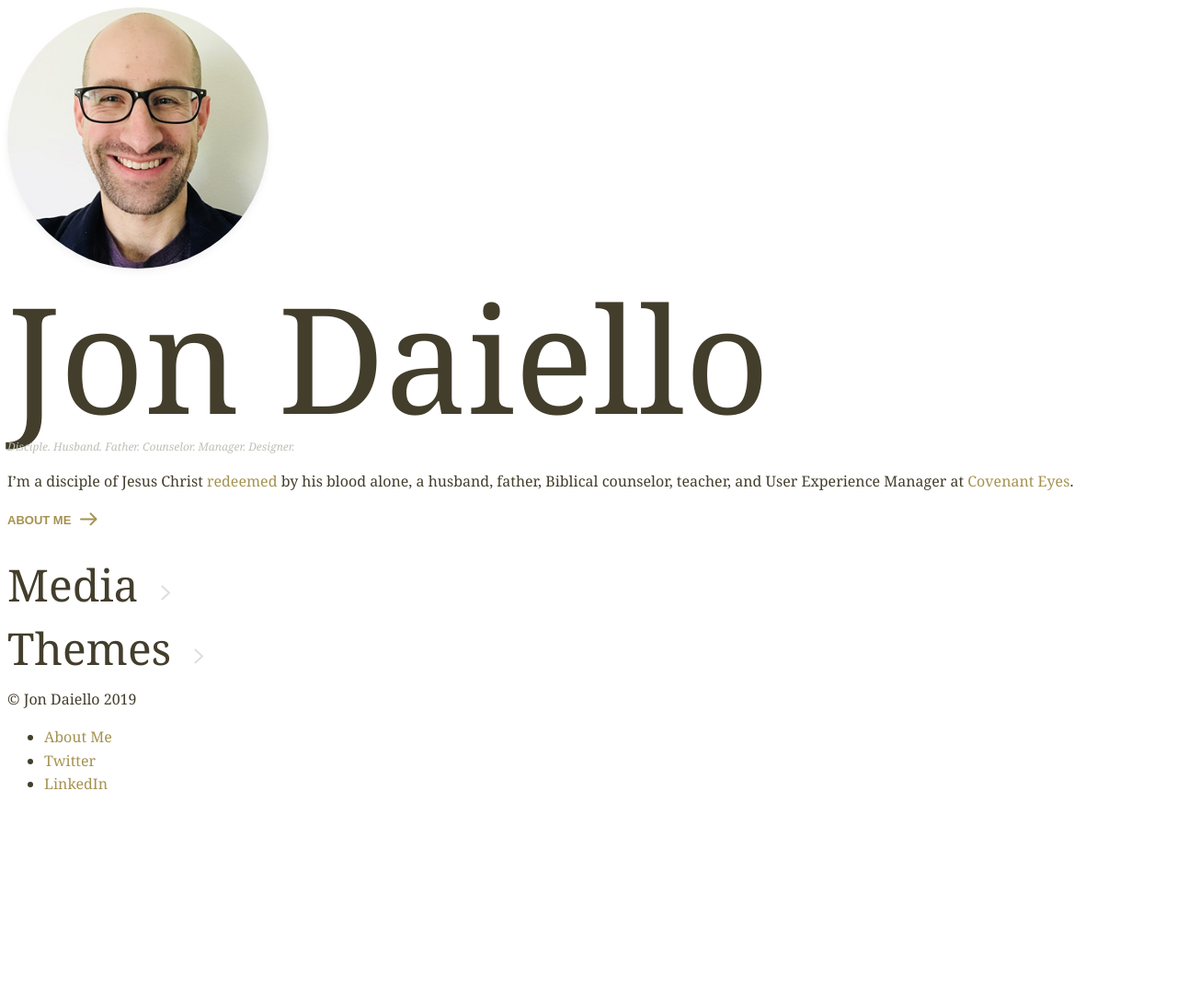
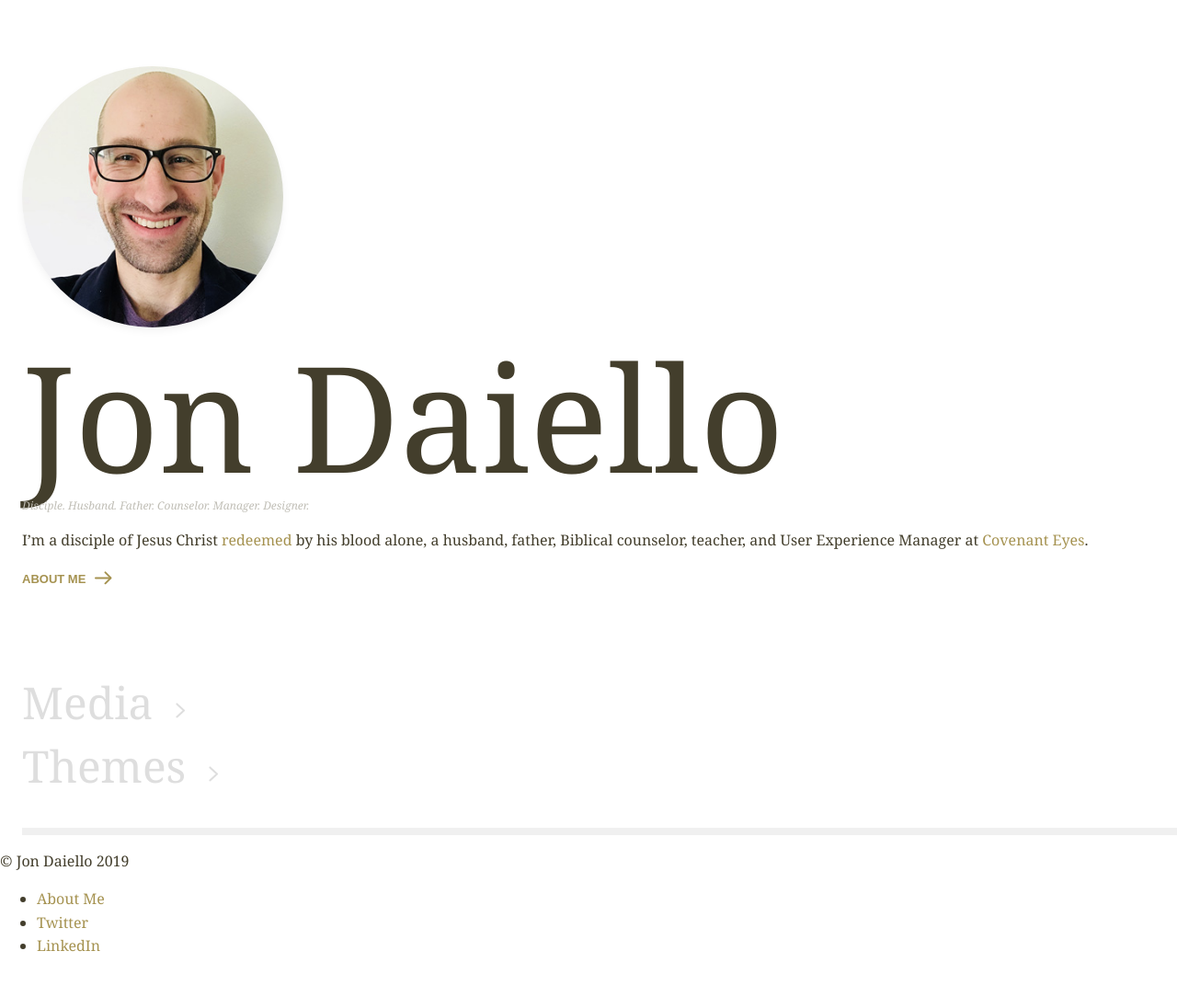
Before and after one commit to jondaiello/jondaiello-com, a PHP site: page / in a window 1280 px wide. Shown: the whole page at 92% size. Before the commit the page ends 859 px from the top, so only its background shows below. Run offline with PHP 8.4, Linux system fonts and the light colour scheme; some web fonts are replaced.

Commit message:
homepage header area mostly done

```diff
--- a/html/assets/scss/base.scss
+++ b/html/assets/scss/base.scss
@@ -3,6 +3,7 @@ $clr-primary: #A59250;
 $clr-text: #433E2C;
 $clr-text-lighter: #DEDEDE;
 $clr-text-lightest: #C1BFB7;
+$clr-border: #F0F0F0;
 
 $font-base: mencken-std, "Georgia", Times, serif;
 $font-alt: benton-sans, sans-serif;
@@ -16,18 +17,16 @@ $shadow-0: 0 32px 64px 0 rgba(0,0,0,.05);
 
 $size-tablet-min: 768px;
 
-// base styles
-body {
-  color: $clr-text;
-}
-
-a {
-  color: $clr-primary;
-  text-decoration: none;
+@function space($mulitplier) {
+  @return 8px * $mulitplier;
 }
 
 
 // resets
+html, body {
+  padding: 0;
+  margin: 0;
+}
 h1, h2, h3, h4, h5, h6, p {
   margin: 0;
   padding: 0;
@@ -42,6 +41,12 @@ html {
 body {
   font-size: 1em;
   line-height: 1.6;
+  color: $clr-text;
+}
+
+a {
+  color: $clr-primary;
+  text-decoration: none;
 }
 
 p {
@@ -141,6 +146,14 @@ em, i, .u-style-italic {
 
 }
 
+.u-container {
+  padding: space(1);
+
+  @media all and (min-width: $size-tablet-min) {
+    padding: space(3);
+  }
+}
+
 // one-offs
 
 .home-blurb {
@@ -149,9 +162,20 @@ em, i, .u-style-italic {
 
 .home-filters {
   margin-top: 2em;
+  border-bottom: 8px solid $clr-border;
+  margin-bottom: 1em;
+  margin-left: space(1);
+  padding-left: 0;
+
+  @media all and (min-width: $size-tablet-min) {
+    margin-left: space(3);
+  }
 }
 
 .filter-heading {
+  color: $clr-text-lighter;
+  cursor: pointer;
+
   svg, img {
     margin-left: .25em;
   }
@@ -163,5 +187,11 @@ em, i, .u-style-italic {
   ul {
     display: none;
     opacity: 0;
+    transition: all .2s ease-in-out;
+
+    &.mobile-visible {
+      display: block;
+      opacity: 1;
+    }
   }
 }
--- a/html/base.css
+++ b/html/base.css
@@ -1,9 +1,6 @@
-body {
-  color: #433E2C; }
-
-a {
-  color: #A59250;
-  text-decoration: none; }
+html, body {
+  padding: 0;
+  margin: 0; }
 
 h1, h2, h3, h4, h5, h6, p {
   margin: 0;
@@ -15,7 +12,12 @@ html {
 
 body {
   font-size: 1em;
-  line-height: 1.6; }
+  line-height: 1.6;
+  color: #433E2C; }
+
+a {
+  color: #A59250;
+  text-decoration: none; }
 
 p {
   margin: 0 0 1em 0; }
@@ -78,17 +80,37 @@ em, i, .u-style-italic {
       .u-h1--jumbo {
         font-size: 160px; } }
 
+.u-container {
+  padding: 8px; }
+  @media all and (min-width: 768px) {
+    .u-container {
+      padding: 24px; } }
+
 .home-blurb {
   margin-top: 1em; }
 
 .home-filters {
-  margin-top: 2em; }
+  margin-top: 2em;
+  border-bottom: 8px solid #F0F0F0;
+  margin-bottom: 1em;
+  margin-left: 8px;
+  padding-left: 0; }
+  @media all and (min-width: 768px) {
+    .home-filters {
+      margin-left: 24px; } }
 
-.filter-heading svg, .filter-heading img {
-  margin-left: .25em; }
+.filter-heading {
+  color: #DEDEDE;
+  cursor: pointer; }
+  .filter-heading svg, .filter-heading img {
+    margin-left: .25em; }
 
 .filter-section {
   margin-bottom: 1em; }
   .filter-section ul {
     display: none;
-    opacity: 0; }
+    opacity: 0;
+    transition: all .2s ease-in-out; }
+    .filter-section ul.mobile-visible {
+      display: block;
+      opacity: 1; }
--- a/html/index.html
+++ b/html/index.html
@@ -10,8 +10,8 @@
 </head>
 <body class="u-font-base">
   <header>
-    <section class="main-nav"></section>
-    <section class="intro">
+    <section class="main-nav u-container"></section>
+    <section class="intro u-container">
       <img class="c-avatar" srcset="img/jon-daiello-2018-spring.jpg 300w,
       img/jon-daiello-2018-spring@2x.jpg 600w"
      sizes="(max-width: 320px) 156px,
@@ -31,7 +31,7 @@
         </p>
       </div>
     </section>
-    <section class="home-filters">
+    <section class="u-container home-filters">
       <div class="filter-section">
 
         <h1 class="u-h1 filter-heading js-filter-heading" data-filter-type="media">
@@ -48,7 +48,7 @@
         </ul>
       </div>
       <div class="filter-section">
-        <h1 class="u-h1 filter-heading  js-filter-heading">
+        <h1 class="u-h1 filter-heading js-filter-heading" data-filter-type="theme">
           Themes
           <svg width="10" height="18">
             <use xlink:href="#caret-right" x="0" y="0" />
@@ -96,10 +96,13 @@
     </svg>
   </div>
   <script>
+    // show and hide filter divs on the homepage
     var filterRevealTriggers = document.querySelectorAll(".js-filter-heading");
-
-    filterRevealTriggers.addEventListener("click", function() {
-
+    filterRevealTriggers.forEach(function(headingFilter) {
+      headingFilter.addEventListener("click", function(e) {
+        let filterListTarget = document.getElementById("filter-"+headingFilter.dataset.filterType+"-type");
+        filterListTarget.classList.toggle("mobile-visible");
+      });
     });
   </script>
 </body>
```
